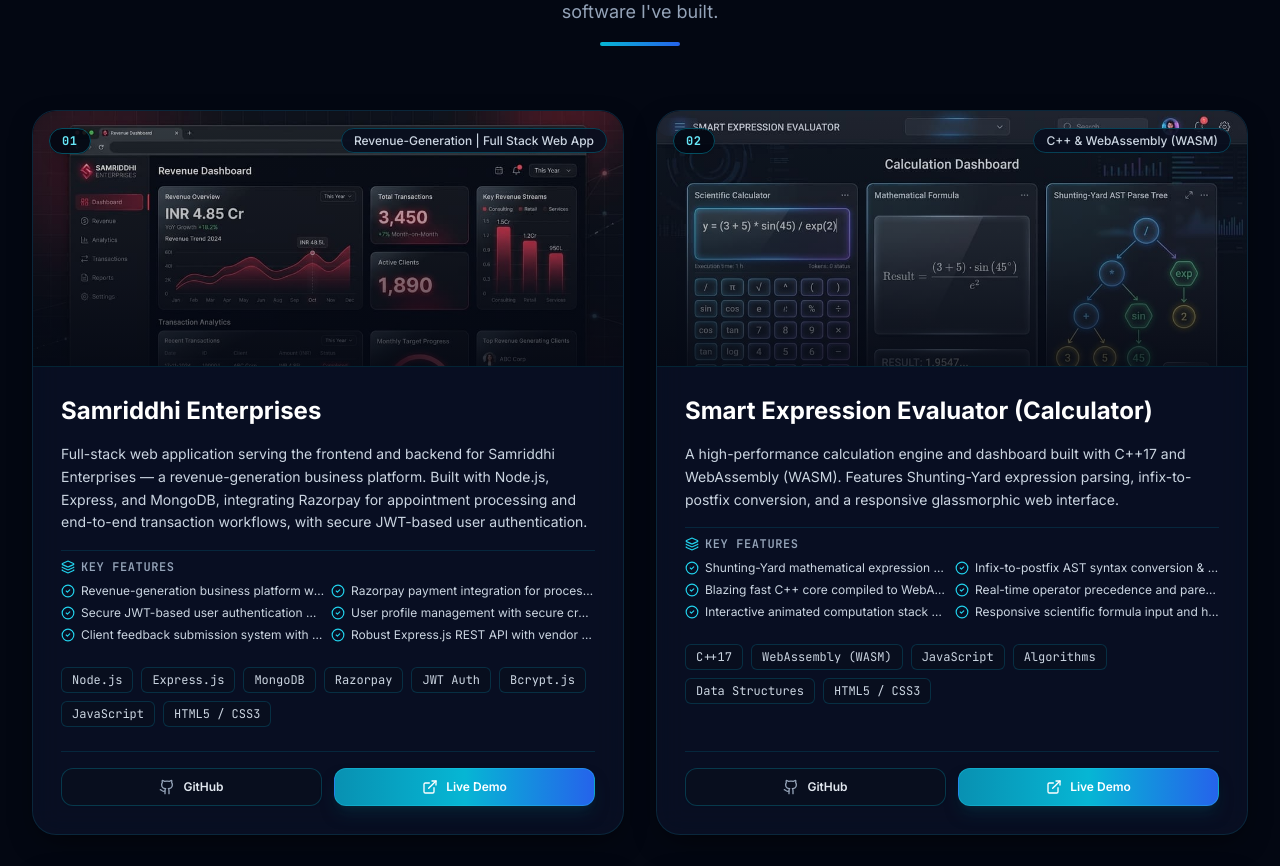
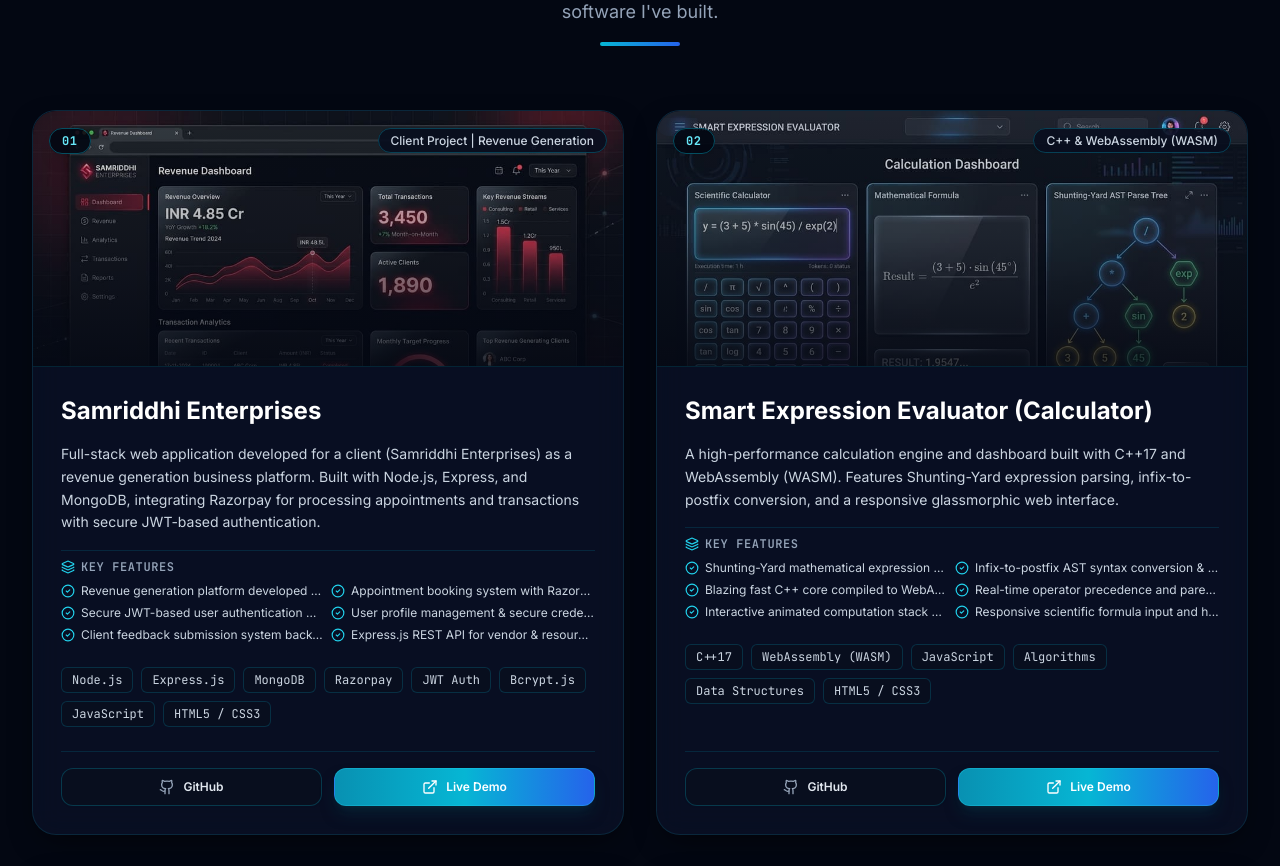
Before and after one commit to Vaishnaviojha162/portfolio, a Next.js app: page / in a window 1280 px wide. Shown: the part 4020-4886 px from the top of the page. Built offline with nearby package versions, Linux system fonts and the light colour scheme.

Commit message:
fix: update Samriddhi Enterprises to reflect client revenue-generation project

```diff
--- a/data/portfolioData.js
+++ b/data/portfolioData.js
@@ -79,9 +79,9 @@
   {
     id: "01",
     title: "Samriddhi Enterprises",
-    category: "Revenue-Generation | Full Stack Web App",
+    category: "Client Project | Revenue Generation",
     description:
-      "Full-stack web application serving the frontend and backend for Samriddhi Enterprises — a revenue-generation business platform. Built with Node.js, Express, and MongoDB, integrating Razorpay for appointment processing and end-to-end transaction workflows, with secure JWT-based user authentication.",
+      "Full-stack web application developed for a client (Samriddhi Enterprises) as a revenue generation business platform. Built with Node.js, Express, and MongoDB, integrating Razorpay for processing appointments and transactions with secure JWT-based authentication.",
     image: "/projects/samriddhi.jpg",
     technologies: [
       "Node.js",
@@ -94,12 +94,12 @@
       "HTML5 / CSS3",
     ],
     features: [
-      "Revenue-generation business platform with appointment booking system",
-      "Razorpay payment integration for processing appointments & transactions",
-      "Secure JWT-based user authentication with Bcrypt password hashing",
-      "User profile management with secure credential updates",
-      "Client feedback submission system with MongoDB storage",
-      "Robust Express.js REST API with vendor & resource management",
+      "Revenue generation platform developed for a client",
+      "Appointment booking system with Razorpay payment integration",
+      "Secure JWT-based user authentication with Bcrypt hashing",
+      "User profile management & secure credential updates",
+      "Client feedback submission system backed by MongoDB",
+      "Express.js REST API for vendor & resource management",
     ],
     github: "https://github.com/Vaishnaviojha162/revenue-frontend-project",
     live: "https://samriddhienterprises.netlify.app",
```
